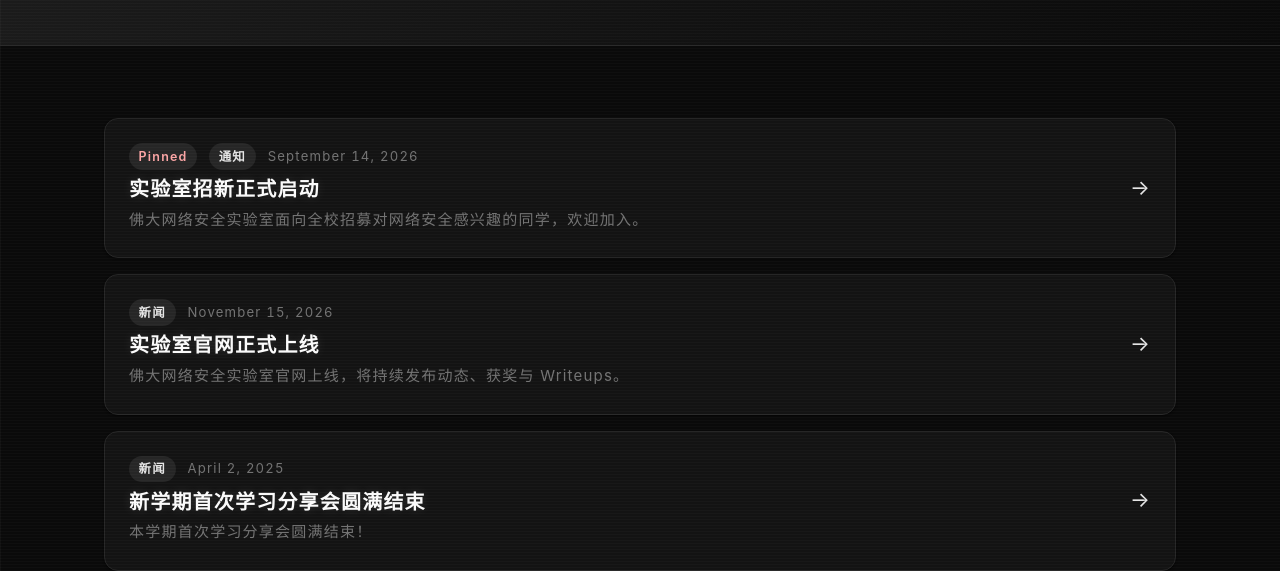
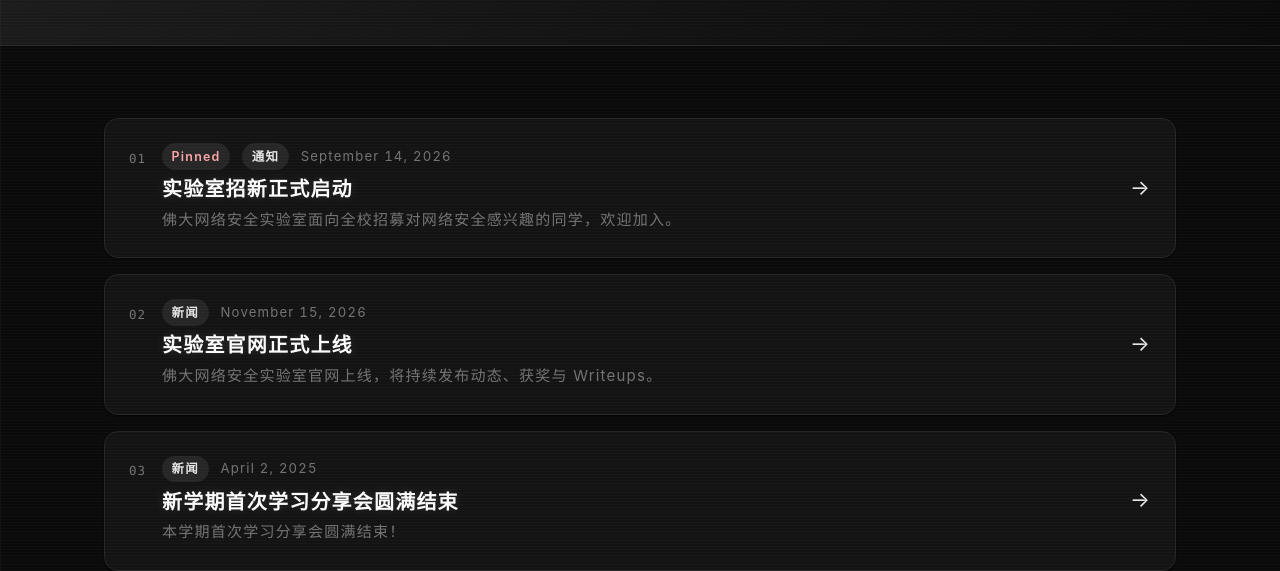
Before and after one commit to FosuSec/FosuSec.github.io, an Astro site: page /en/news in a window 1280 px wide. Shown: the part 229-800 px from the top of the page. Built offline with nearby package versions, Linux system fonts and the light colour scheme; Astro itself is replaced by a stand-in of ours; some packages are replaced by stand-ins of ours.

Commit message:
feat(ui): add terminal prompts to contact cards and index numbers to list items

```diff
--- a/src/pages/en/news/index.astro
+++ b/src/pages/en/news/index.astro
@@ -27,8 +27,9 @@ function formatDate(d: Date) {
         posts.length === 0 ? (
           <p class="empty">No posts yet.</p>
         ) : (
-          posts.map((post) => (
+          posts.map((post, i) => (
             <a href={`/en/news/${postSlug(post)}`} class="card list-item">
+              <span class="list-index" aria-hidden="true">{String(i + 1).padStart(2, '0')}</span>
               <div class="list-info">
                 <div class="list-meta">
                   {post.data.pinned && <span class="badge badge-pinned">Pinned</span>}
@@ -56,14 +57,28 @@ function formatDate(d: Date) {
 
   .list-item {
     display: flex;
-    align-items: center;
-    justify-content: space-between;
+    align-items: flex-start;
     gap: 1rem;
     color: var(--text);
   }
 
   .list-item:hover {
     color: var(--text);
+  }
+
+  .list-index {
+    flex-shrink: 0;
+    font-family: var(--font-mono);
+    font-size: 0.78rem;
+    letter-spacing: 0.08em;
+    color: var(--text-muted);
+    font-variant-numeric: tabular-nums;
+    padding-top: 0.3rem;
+  }
+
+  .list-info {
+    flex: 1;
+    min-width: 0;
   }
 
   .list-meta {
@@ -92,6 +107,7 @@ function formatDate(d: Date) {
     color: var(--primary);
     font-size: 1.3rem;
     flex-shrink: 0;
+    align-self: center;
   }
 
   .empty {
--- a/src/pages/en/writeups/index.astro
+++ b/src/pages/en/writeups/index.astro
@@ -26,8 +26,9 @@ function formatDate(d: Date) {
         posts.length === 0 ? (
           <p class="empty">No posts yet.</p>
         ) : (
-          posts.map((post) => (
+          posts.map((post, i) => (
             <a href={`/en/writeups/${postSlug(post)}`} class="card list-item">
+              <span class="list-index" aria-hidden="true">{String(i + 1).padStart(2, '0')}</span>
               <div class="list-info">
                 <div class="list-meta">
                   <span class="badge">{post.data.category}</span>
@@ -57,14 +58,28 @@ function formatDate(d: Date) {
 
   .list-item {
     display: flex;
-    align-items: center;
-    justify-content: space-between;
+    align-items: flex-start;
     gap: 1rem;
     color: var(--text);
   }
 
   .list-item:hover {
     color: var(--text);
+  }
+
+  .list-index {
+    flex-shrink: 0;
+    font-family: var(--font-mono);
+    font-size: 0.78rem;
+    letter-spacing: 0.08em;
+    color: var(--text-muted);
+    font-variant-numeric: tabular-nums;
+    padding-top: 0.3rem;
+  }
+
+  .list-info {
+    flex: 1;
+    min-width: 0;
   }
 
   .list-meta {
@@ -99,6 +114,7 @@ function formatDate(d: Date) {
     color: var(--primary);
     font-size: 1.3rem;
     flex-shrink: 0;
+    align-self: center;
   }
 
   .empty {
--- a/src/pages/news/index.astro
+++ b/src/pages/news/index.astro
@@ -27,8 +27,9 @@ function formatDate(d: Date) {
         posts.length === 0 ? (
           <p class="empty">暂无内容，敬请期待。</p>
         ) : (
-          posts.map((post) => (
+          posts.map((post, i) => (
             <a href={`/news/${postSlug(post)}`} class="card list-item">
+              <span class="list-index" aria-hidden="true">{String(i + 1).padStart(2, '0')}</span>
               <div class="list-info">
                 <div class="list-meta">
                   {post.data.pinned && <span class="badge badge-pinned">置顶</span>}
@@ -56,14 +57,28 @@ function formatDate(d: Date) {
 
   .list-item {
     display: flex;
-    align-items: center;
-    justify-content: space-between;
+    align-items: flex-start;
     gap: 1rem;
     color: var(--text);
   }
 
   .list-item:hover {
     color: var(--text);
+  }
+
+  .list-index {
+    flex-shrink: 0;
+    font-family: var(--font-mono);
+    font-size: 0.78rem;
+    letter-spacing: 0.08em;
+    color: var(--text-muted);
+    font-variant-numeric: tabular-nums;
+    padding-top: 0.3rem;
+  }
+
+  .list-info {
+    flex: 1;
+    min-width: 0;
   }
 
   .list-meta {
@@ -92,6 +107,7 @@ function formatDate(d: Date) {
     color: var(--primary);
     font-size: 1.3rem;
     flex-shrink: 0;
+    align-self: center;
   }
 
   .empty {
--- a/src/pages/writeups/index.astro
+++ b/src/pages/writeups/index.astro
@@ -26,8 +26,9 @@ function formatDate(d: Date) {
         posts.length === 0 ? (
           <p class="empty">暂无内容，敬请期待。</p>
         ) : (
-          posts.map((post) => (
+          posts.map((post, i) => (
             <a href={`/writeups/${postSlug(post)}`} class="card list-item">
+              <span class="list-index" aria-hidden="true">{String(i + 1).padStart(2, '0')}</span>
               <div class="list-info">
                 <div class="list-meta">
                   <span class="badge">{post.data.category}</span>
@@ -57,14 +58,28 @@ function formatDate(d: Date) {
 
   .list-item {
     display: flex;
-    align-items: center;
-    justify-content: space-between;
+    align-items: flex-start;
     gap: 1rem;
     color: var(--text);
   }
 
   .list-item:hover {
     color: var(--text);
+  }
+
+  .list-index {
+    flex-shrink: 0;
+    font-family: var(--font-mono);
+    font-size: 0.78rem;
+    letter-spacing: 0.08em;
+    color: var(--text-muted);
+    font-variant-numeric: tabular-nums;
+    padding-top: 0.3rem;
+  }
+
+  .list-info {
+    flex: 1;
+    min-width: 0;
   }
 
   .list-meta {
@@ -99,6 +114,7 @@ function formatDate(d: Date) {
     color: var(--primary);
     font-size: 1.3rem;
     flex-shrink: 0;
+    align-self: center;
   }
 
   .empty {
```
Also changed, not shown: src/pages/contact.astro (+17 -0 lines), src/pages/en/contact.astro (+17 -0 lines).
